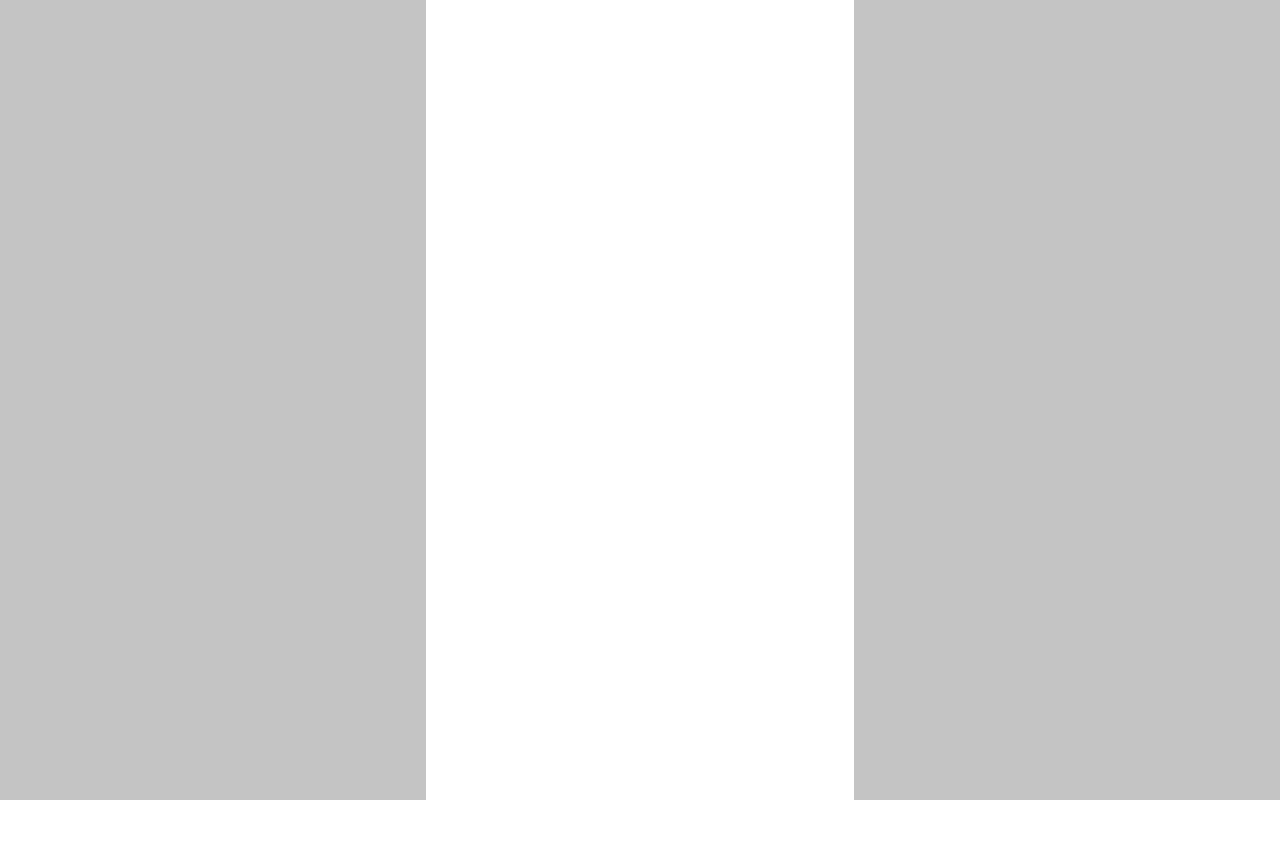
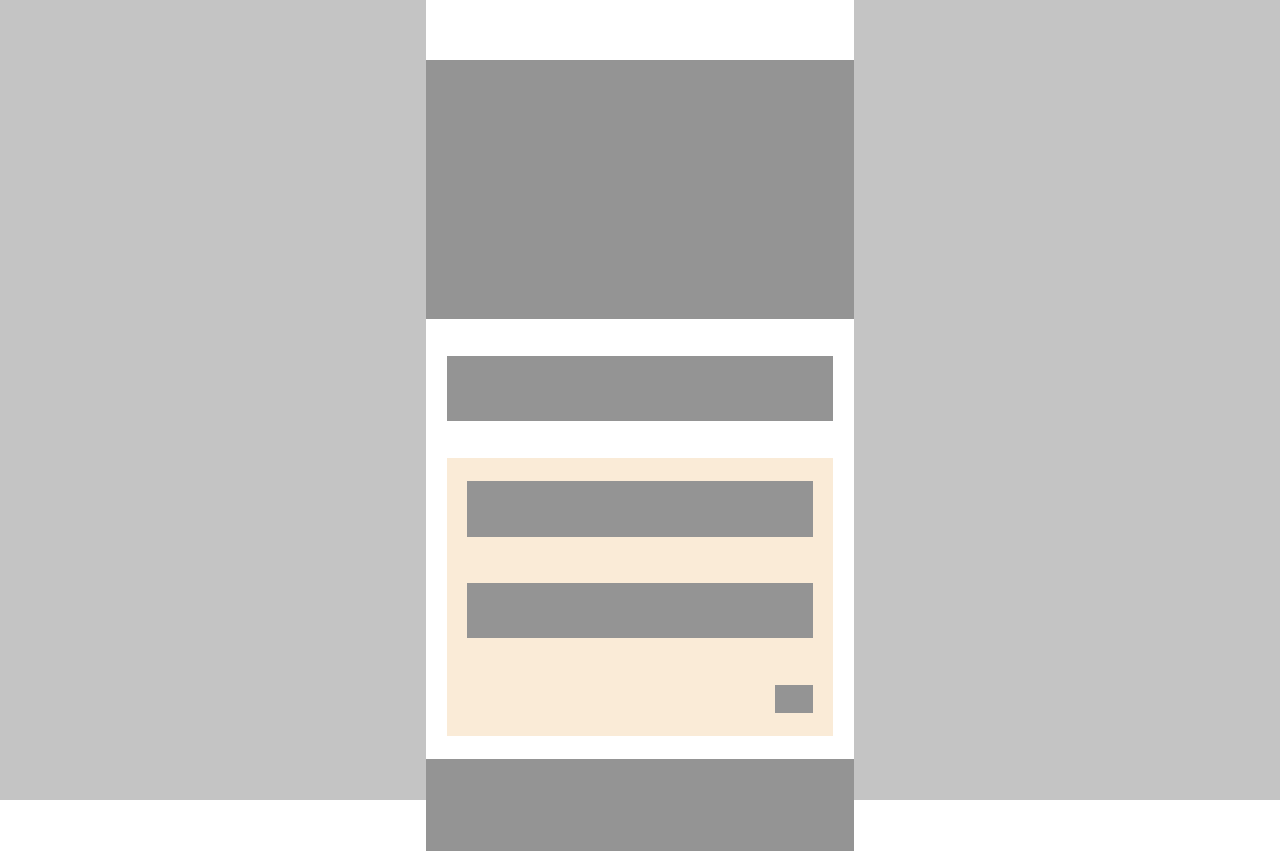
Before and after one commit to Lsohee/cocktail_mobile_25_220407, a plain HTML site: page index.html in a window 1280 px wide. Drawn offline with Linux system fonts and the light colour scheme.

Commit message:
기본 구조 -> 색 이미지 넣기

```diff
--- a/css/style.css
+++ b/css/style.css
@@ -0,0 +1,83 @@
+.root{
+  display: flex;
+  flex-direction: column;
+  justify-content: space-around;
+  align-items: center;
+}
+/* .root div {
+  border: 1px solid black;
+} */
+:root{
+  --color-main:#949494;
+}
+
+/* graph */
+
+.root>div:nth-child(1){
+  width:100%;
+  height:40%;
+  display: flex;
+  /* justify-content: flex-end; */
+  align-items: flex-end;
+}
+.root>div:nth-child(1)>div{
+  width:100%;
+  height:70%;
+  background-color: var(--color-main);
+}
+
+
+/* tip */
+
+.root>div:nth-child(2){
+  width:90%;
+  height:10%;
+  display: flex;
+  /* justify-content: center; */
+  align-items: center;
+}
+
+
+.root>div:nth-child(2)>div{
+  width:100%;
+  height:70%;
+  background-color: var(--color-main);
+
+}
+
+
+/* write */
+.root>div:nth-child(3){
+  width:90%;
+  height:30%;
+  display: flex;
+  flex-direction: column;
+  justify-content: space-around;
+  align-items: center;
+  background-color: antiquewhite;
+}
+
+
+.root>div:nth-child(3)>div:nth-child(n-1){
+  width:90%;
+  background-color: var(--color-main);
+  height:20%;
+}
+
+
+.root>div:nth-child(3)>div:last-child{
+  width:10%;
+  height:10%;
+  background-color: var(--color-main);
+  position: relative;
+  left:40%;
+}
+
+
+
+.root>div:nth-child(4){
+  width:100%;
+  height:10%;
+  background-color: var(--color-main);
+
+}
--- a/index.html
+++ b/index.html
@@ -13,7 +13,22 @@
 
     <div class="root">
 
+      <div>
+        <div></div>
+      </div>
 
+      <div>
+        <div></div>
+      </div>
+
+      <div>
+        <div></div>
+        <div></div>
+        <div></div>
+      </div>
+
+
+      <div></div>
 
 
     </div>
```
